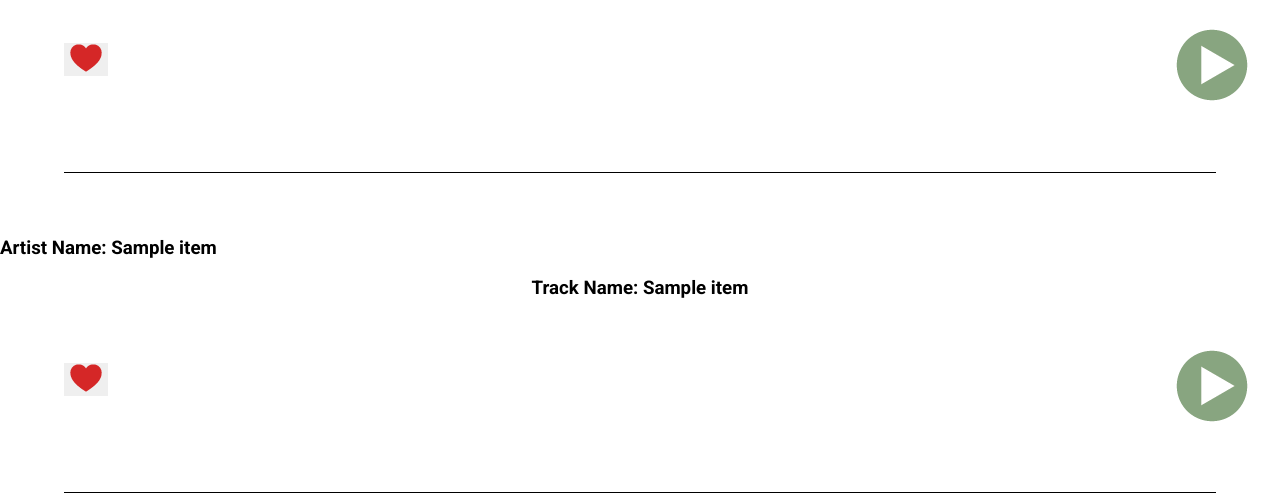
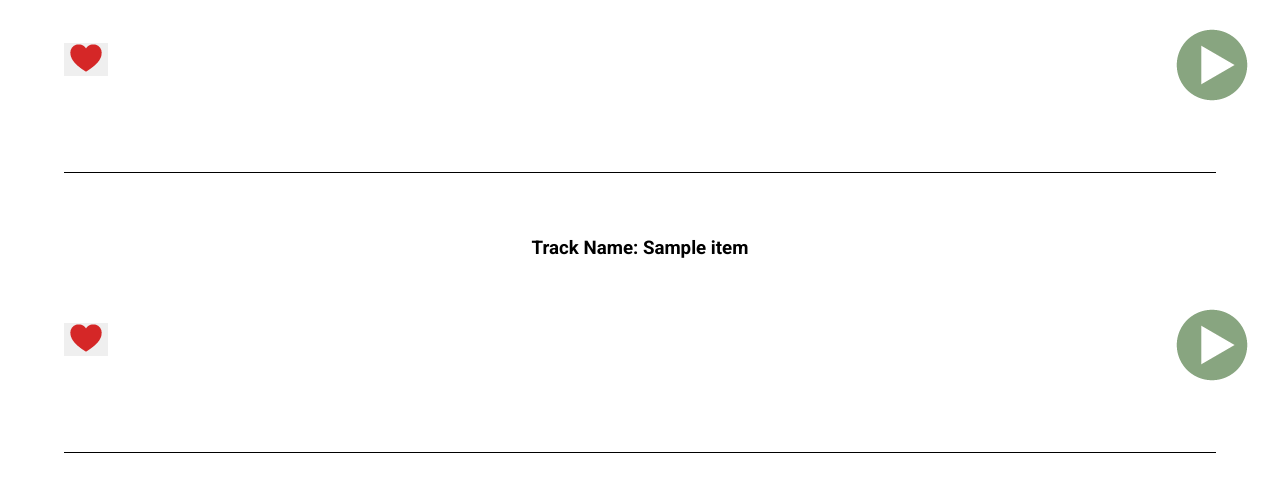
Before and after one commit to EvanReinstein/meenstream, a Django app: template templates/music/profile.html in a window 1280 px wide. Shown: the part 1610-2109 px from the top of the page. Run offline with Django 3.2, Linux system fonts and the light colour scheme; the template is opened without the code that fills it: most values are stand-ins (such as "Sample title", 1, 10 or a date in 2020); grey boxes marked "Sample" are stand-in pictures; some libraries are stand-ins or nearby versions.

Commit message:
fixes minor styling for earch

```diff
--- a/templates/music/profile.html
+++ b/templates/music/profile.html
@@ -119,9 +119,6 @@
 <div class="data-container">
   <div class="music-data">
     {% for item in artist_data.tracks.items %}
-    {% for name in item.artists %}
-    <h3>Artist Name: {{ name.name }}</h3>
-    {% endfor %}
     <h3 class="music-name">Track Name: {{ item.name }}</h3>
     {% for image in item.album.images %}
     {% if image.width == 300 %}
```
